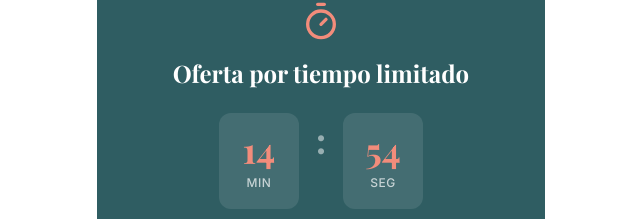
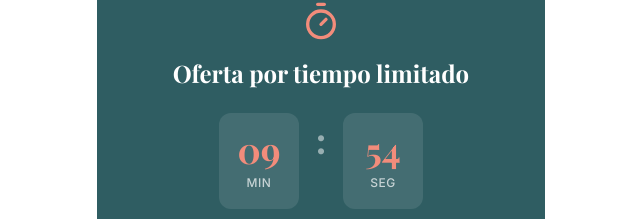
Before and after one commit to Eltonsilva02/kit-sesiones-infantiles-destrabadas, a Next.js app: page / in a window 1280 px wide. Shown: the part 3556-3775 px from the top of the page, without its empty margins (319-959 px from the left). Built offline with nearby package versions, Linux system fonts and the light colour scheme.

Commit message:
Atualiza tempo do cronômetro para 10 minutos

```diff
--- a/components/Scarcity.tsx
+++ b/components/Scarcity.tsx
@@ -4,7 +4,7 @@ import { motion } from 'motion/react';
 import { Timer } from 'lucide-react';
 
 export function Scarcity() {
-  const [timeLeft, setTimeLeft] = useState(15 * 60);
+  const [timeLeft, setTimeLeft] = useState(10 * 60);
   const [mounted, setMounted] = useState(false);
 
   useEffect(() => {
@@ -28,7 +28,7 @@ export function Scarcity() {
         <div className="flex justify-center gap-4 mb-6">
           <div className="bg-white/10 rounded-xl p-4 min-w-[80px]">
             <span className="block font-heading text-4xl font-bold text-[#F28C7B]">
-              15
+              10
             </span>
             <span className="text-xs font-medium uppercase tracking-wider text-white/70">Min</span>
           </div>
```
